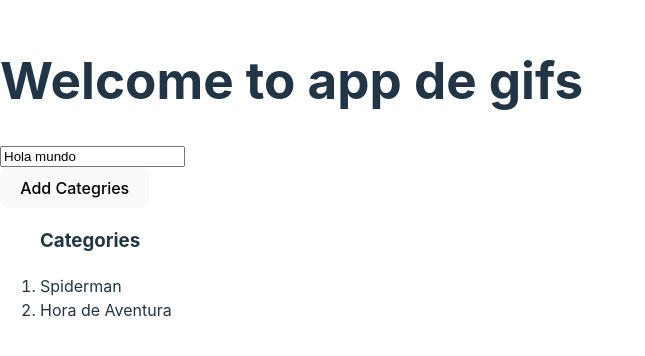
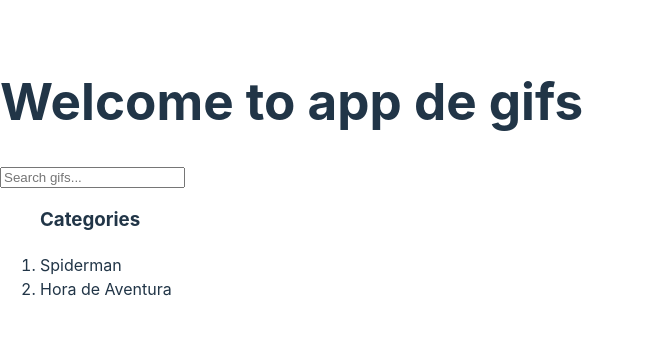
Before and after one commit to jimestir/proyectOneCourReact, a React (Vite) app: page / in a window 1280 px wide. Shown: the part 222-578 px from the top of the page, without its empty margins (0-645 px from the left). Built offline with nearby package versions, Linux system fonts and the light colour scheme.

Commit message:
add AddCategory

```diff
--- a/src/App.jsx
+++ b/src/App.jsx
@@ -8,21 +8,29 @@ function App () {
   ])
 
   // const addCategory = () => setCategories([...categories, 'rick and morty'])
-  const addCategory = () => setCategories(cat => [...cat, 'rick and morty'])
+  // const addCategory = () => setCategories(cat => [...cat, 'rick and morty'])
+  const onAddCategory = (onNewCategory) => {
+    const conditional = categories.find((cat) => cat.toLowerCase() === onNewCategory.toLowerCase())
+    console.log(!conditional)
+    if (conditional) return
 
+    setCategories(cat => [...cat, onNewCategory])
+  }
   return (
     <>
       {/* Title */}
       <h1>Welcome to app de gifs</h1>
 
       {/* Input */}
-      <AddCategory />
+      <AddCategory
+        onNewCategory={event => onAddCategory(event)}
+      />
 
-      <button onClick={addCategory}>Add Categries</button>
+      {/* <button onClick={addCategory}>Add Categries</button> */}
       <ol>
         <h3>Categories</h3>{' '}
         {categories.map((category, i) => (
-          <li key={i}>{category}</li>
+          <li key={category}>{category}</li>
         ))}
       </ol>
     </>
--- a/src/components/AddCategory.jsx
+++ b/src/components/AddCategory.jsx
@@ -1,7 +1,7 @@
 import { useState } from 'react'
 
-function AddCategory () {
-  const [inputValue, setInputValue] = useState('Hola mundo')
+function AddCategory ({ onNewCategory }) {
+  const [inputValue, setInputValue] = useState('')
 
   const onInputChange = ({ target }) => {
     setInputValue(target.value)
@@ -9,11 +9,14 @@ function AddCategory () {
 
   const onSubmit = (e) => {
     e.preventDefault()
-    console.log(inputValue)
+    const inputValueTrim = inputValue.trim()
+    if (inputValueTrim.length <= 1) return
+    onNewCategory(inputValue)
+    setInputValue('')
   }
   return (
     <form onSubmit={onSubmit}>
-      <input placeholder='Search Category' onChange={onInputChange} value={inputValue} type='text' />
+      <input placeholder='Search gifs...' onChange={onInputChange} value={inputValue} type='text' />
     </form>
   )
 }
```
